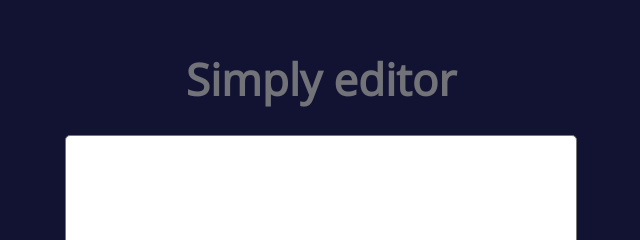
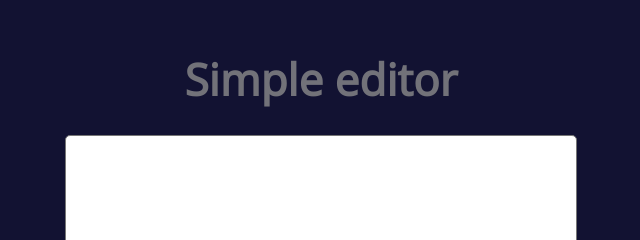
Before and after one commit to maciejryszka/simple-editor, a website built with webpack: page src/pages/index.html in a window 1280 px wide. Shown: the part 137-377 px from the top of the page, 319-959 px from the left. Built offline with nearby package versions, Linux system fonts and the light colour scheme.

Commit message:
correct content error

```diff
--- a/src/pages/index.html
+++ b/src/pages/index.html
@@ -146,7 +146,7 @@
   </head>
   <body>
     <main class="main">
-      <h1 class="main__heading">Simply editor</h1>
+      <h1 class="main__heading">Simple editor</h1>
       <textarea
         name=""
         id=""
```
